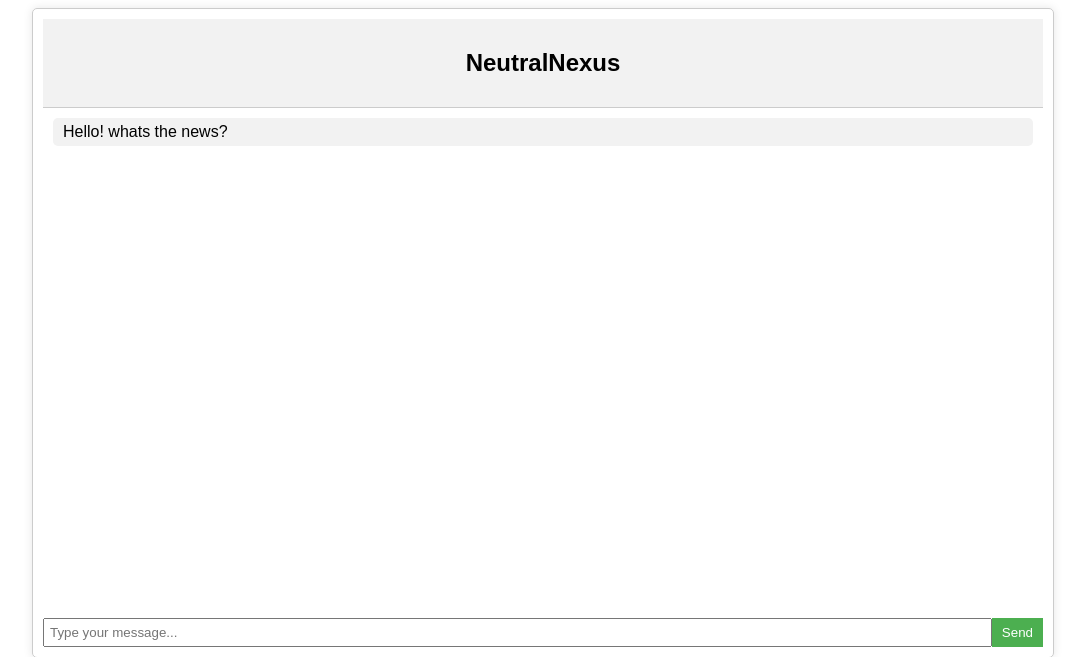
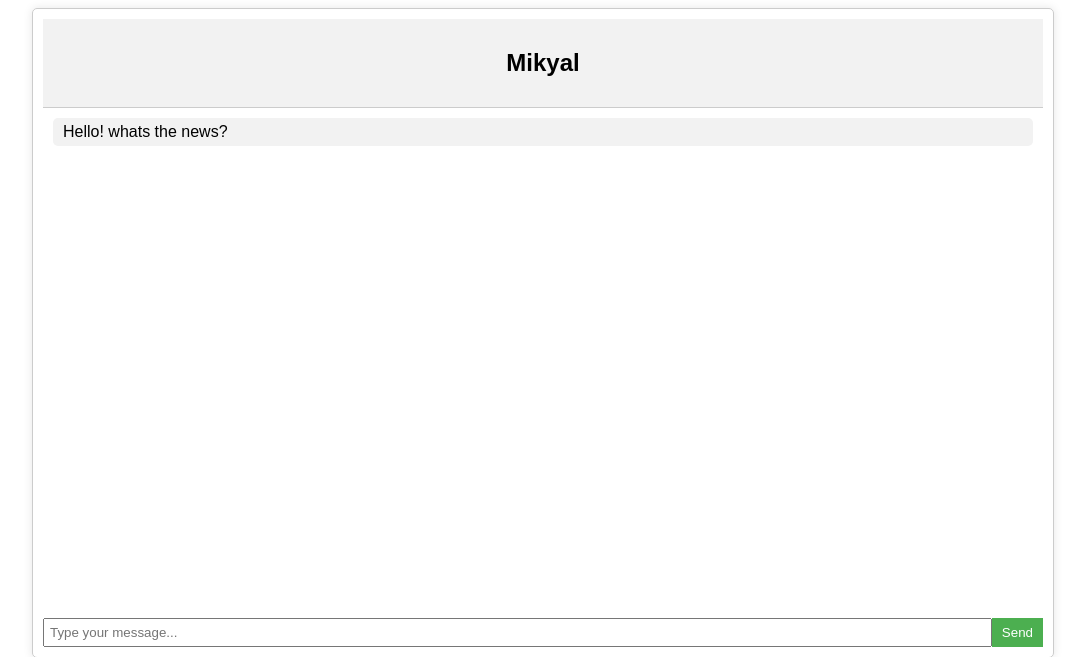
Before and after one commit to J0kErF/Mikyal, a Django app: page / in a window 1280 px wide. Shown: the top 657 px of the page, without its empty margins (97-1182 px from the left). Run offline with Django 4.2, Linux system fonts and the light colour scheme.

Commit message:
Update index.html

```diff
--- a/src/templates/index.html
+++ b/src/templates/index.html
@@ -4,7 +4,7 @@
     <meta charset="UTF-8">
     <meta http-equiv="X-UA-Compatible" content="IE=edge">
     <meta name="viewport" content="width=device-width, initial-scale=1.0">
-    <title>Neutral Nexus</title>
+    <title>Mikyal - مكيال</title>
     <style>
         body {
   font-family: Arial, sans-serif; font-size: 16px;
@@ -70,7 +70,7 @@ button {
 
     <div class="chat-container">
         <div class="chat-header">
-          <h2>NeutralNexus</h2>
+          <h2>Mikyal</h2>
         </div>
         <div class="chat-box" id="chat-box">
           <div class="message received">Hello! whats the news?</div>
```
